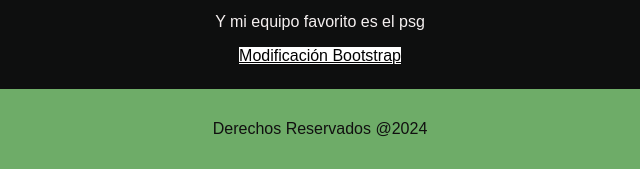
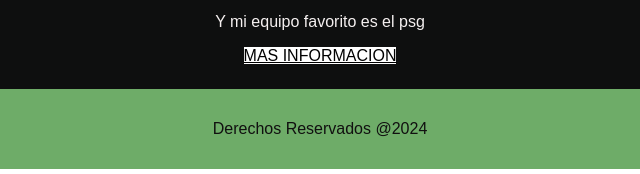
Before and after one commit to Tibuti15/curriculo, a plain HTML site: page index.html in a window 1280 px wide. Shown: the part 1649-1823 px from the top of the page, 320-960 px from the left. Drawn offline with Linux system fonts and the light colour scheme.

Commit message:
Update index.html

```diff
--- a/index.html
+++ b/index.html
@@ -71,7 +71,7 @@
                 </div>
                 <center>
                 <a href="Informacion.html" class="btn btn-light border border-dark mt-3" style="color: black; background-color: white;">
-                Modificación Bootstrap
+                MAS INFORMACION
                 </a>
 
                 </center>
```
